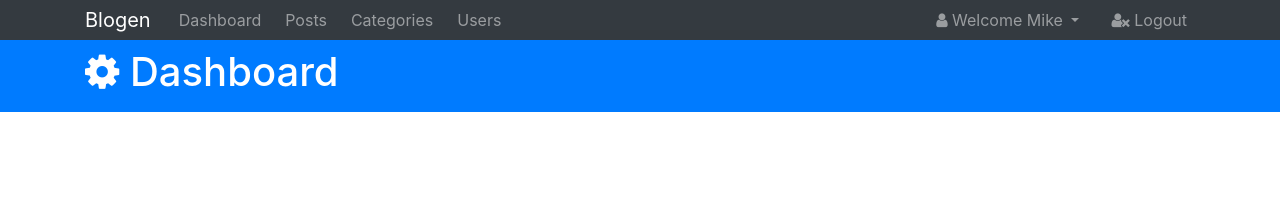
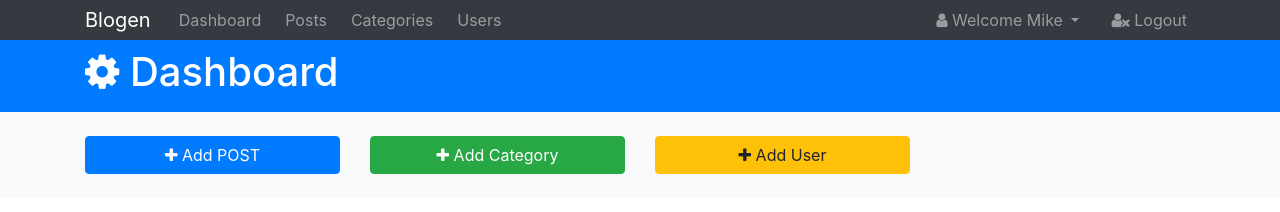
Before and after one commit to a-soliman/blogen-admin, a website: page src/index.html in a window 1280 px wide. Drawn offline with nearby package versions, Linux system fonts and the light colour scheme; files that its build step writes are made by us from their sources.

Commit message:
coded the actions buttons

```diff
--- a/src/index.html
+++ b/src/index.html
@@ -70,6 +70,31 @@
 		</div>
 	</header>
 
+	<!-- ACTIONS -->
+	<section id="actions" class="py-4 mb-4 bg-light">
+		<div class="container">
+			<div class="row">
+				<div class="col-md-3">
+					<a href="#" class="btn btn-primary btn-block" data-toggle="modal" data-target="#addPostModal">
+						<i class="fa fa-plus"></i>
+						Add POST
+					</a>
+				</div>
+				<div class="col-md-3">
+					<a href="#" class="btn btn-success btn-block" data-toggle="modal" data-target="#addCategoryModal">
+						<i class="fa fa-plus"></i>
+						Add Category
+					</a>
+				</div><div class="col-md-3">
+					<a href="#" class="btn btn-warning btn-block" data-toggle="modal" data-target="#addUserModal">
+						<i class="fa fa-plus"></i>
+						Add User
+					</a>
+				</div>
+			</div>
+		</div>
+	</section>
+
 
 
 
```
